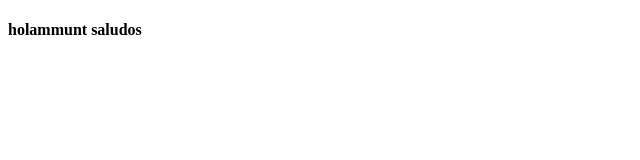
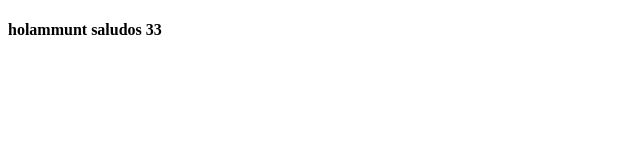
Before and after one commit to ElvisMamFer/Prueba_Publica1, a plain HTML site: page index.html in a window 1280 px wide. Shown: the full height of the page, 0-640 px from the left. Drawn offline with Linux system fonts and the light colour scheme.

Commit message:
mi tersero

```diff
--- a/index.html
+++ b/index.html
@@ -7,6 +7,6 @@
     <title>Document</title>
 </head>
 <body>
-    <h4>holammunt saludos </h4>
+    <h4>holammunt saludos 33</h4>
 </body>
 </html>
```
